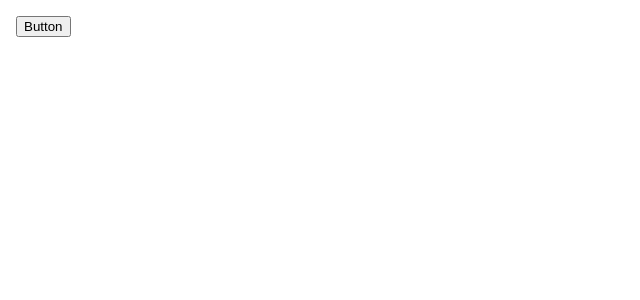
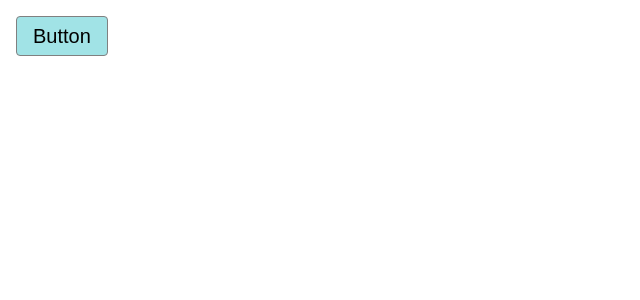
Before and after one commit to yialo/learn_react, a React (Vite) app in the folder actual/polymorphism_kripod-dev/: page / in a window 1280 px wide. Shown: the top 300 px of the page, without its empty margins (0-640 px from the left). Built offline with nearby package versions, Linux system fonts and the light colour scheme.

Commit message:
feat: add my-button styles

```diff
--- a/actual/polymorphism_kripod-dev/src/button.tsx
+++ b/actual/polymorphism_kripod-dev/src/button.tsx
@@ -1,7 +1,7 @@
-import { clsx } from 'clsx/lite'; // Joins CSS class names
+import { clsx } from 'clsx/lite';
 
 interface MyButtonProps extends React.ComponentPropsWithoutRef<'button'> {
-  className?: string; // Redundant but kept for explicitness
+  className?: string;
 }
 
 export function MyButton({ className, ...props }: MyButtonProps) {
--- a/actual/polymorphism_kripod-dev/src/index.css
+++ b/actual/polymorphism_kripod-dev/src/index.css
@@ -22,3 +22,20 @@ body {
   column-gap: 1rem;
   padding: 1rem;
 }
+
+.my-button {
+  --bg-color: #a1e3e6;
+  height: 40px;
+  border: 1px solid gray;
+  border-radius: 4px;
+  padding: 8px 16px;
+  font-size: 1.25rem;
+  line-height: 1;
+  text-wrap: nowrap;
+  background-color: var(--bg-color);
+  cursor: pointer;
+
+  &:hover {
+    background-color: color-mix(in srgb, var(--bg-color) 75%, rgb(0 0 0 / 0));
+  }
+}
```
